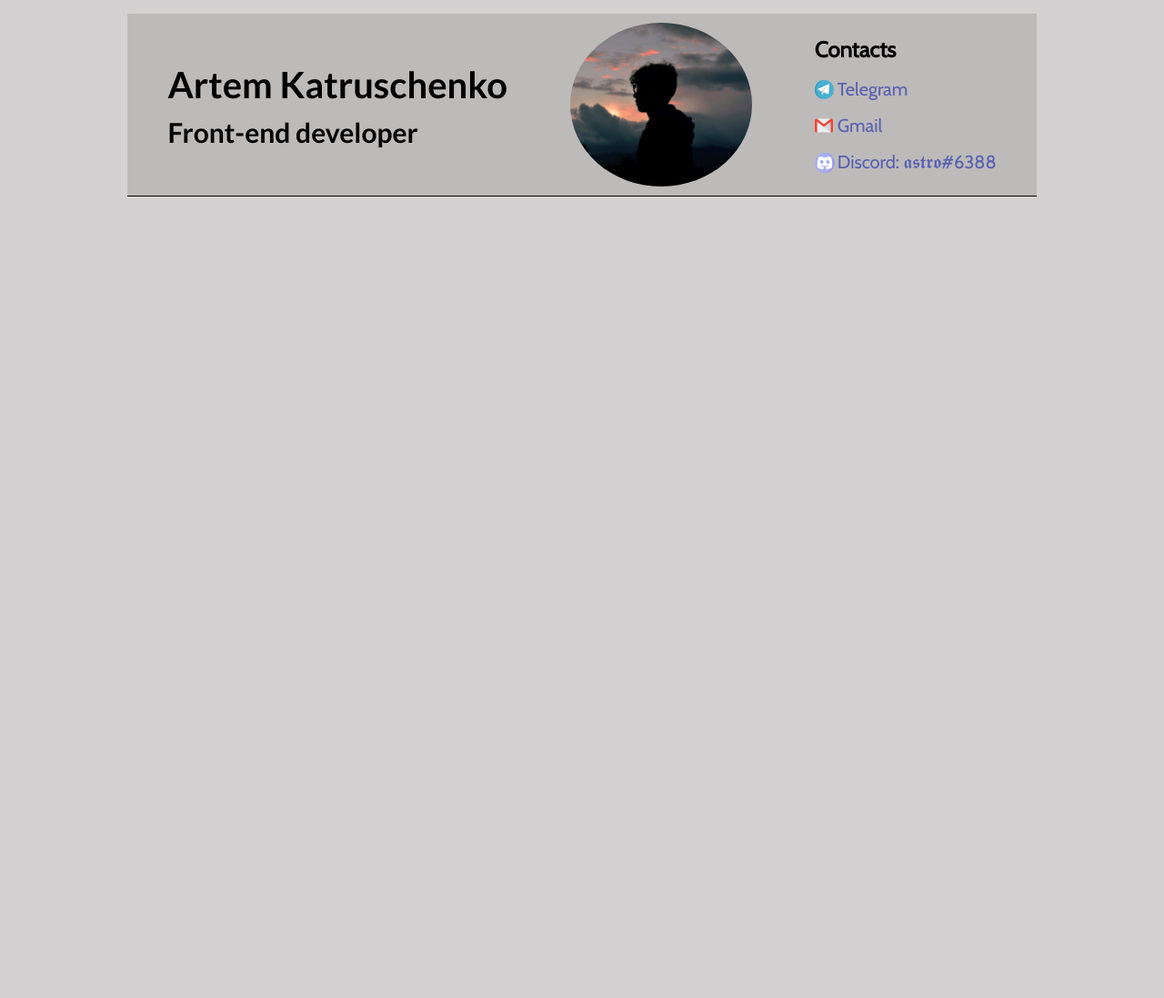
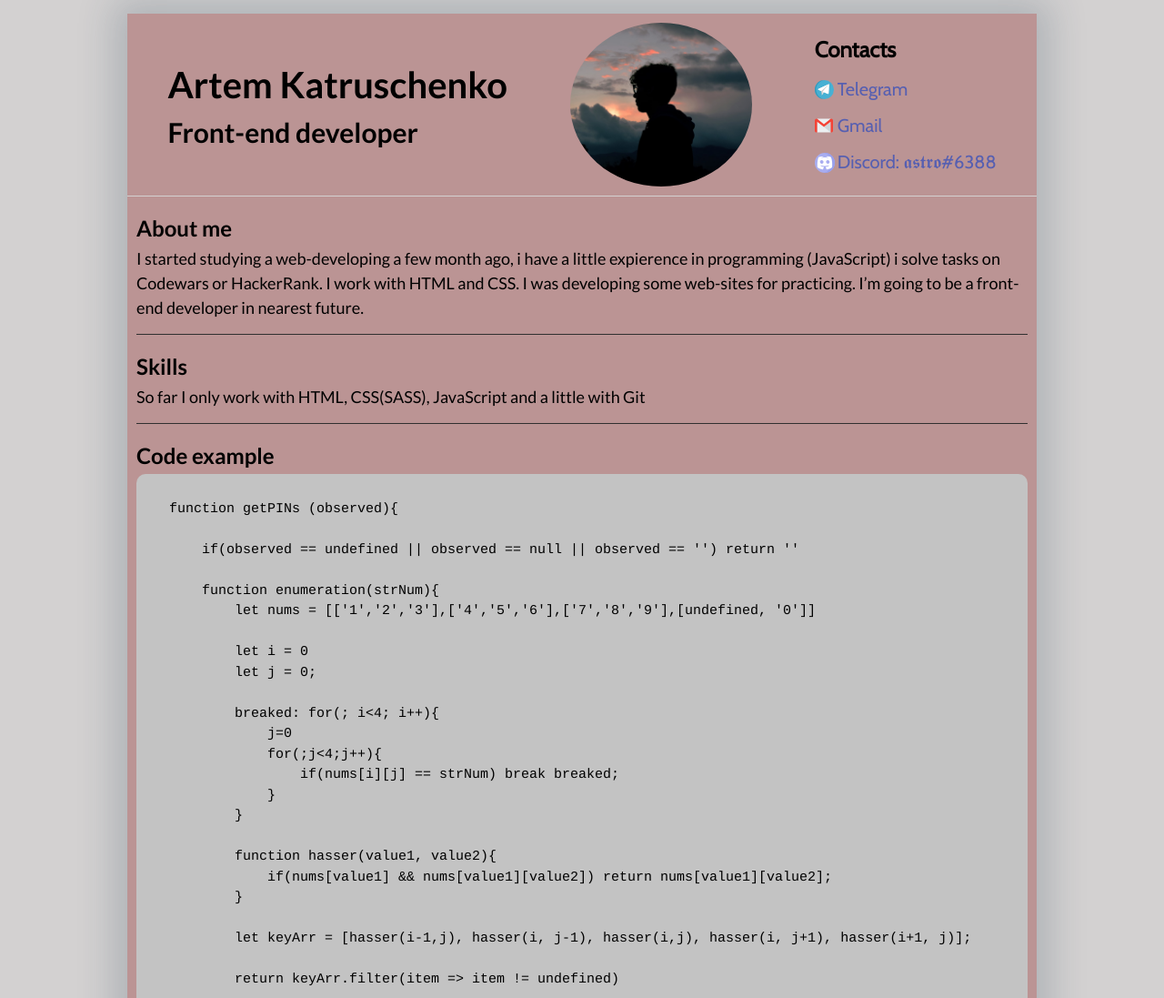
Before and after one commit to Astro2k19/rsschool-cv, a plain HTML site: page index.html in a window 1280 px wide. Shown: the top 1097 px of the page at 91% size. Before the commit the page ends 815 px from the top, so only its background shows below. Drawn offline with nearby package versions, Linux system fonts and the light colour scheme.

Commit message:
feat: create the middle main part

```diff
--- a/index.html
+++ b/index.html
@@ -39,12 +39,79 @@
                     </ul>
                 </div>
                 <div class="about__body">
+                    <ul class="body-about__content">
+                        <li class="body-about__item">
+                            <h1 class="body-about__title">About me</h1>
+                            <p class="body-about__text">I started studying a web-developing a few month ago, i have a little expierence in programming (JavaScript) i solve tasks on Codewars or HackerRank. I work with HTML and CSS. I was developing some web-sites for practicing. I’m going to be a front-end developer in nearest future.</p>
+                        </li>
+                        <li class="body-about__item">
+                            <h1 class="body-about__title">Skills</h1>
+                            <p class="body-about__text">So far I only work with HTML, CSS(SASS), JavaScript and a little with Git</p>
+                        </li>
+                        <li class="body-about__item">
+                            <h1 class="body-about__title">Code example</h1>
+                            <pre class="body-about__text">
 
+    function getPINs (observed){
+
+        if(observed == undefined || observed == null || observed == '') return ''
+
+        function enumeration(strNum){
+            let nums = [['1','2','3'],['4','5','6'],['7','8','9'],[undefined, '0']]
+
+            let i = 0
+            let j = 0;
+
+            breaked: for(; i&lt;4; i++){
+                j=0
+                for(;j&lt;4;j++){
+                    if(nums[i][j] == strNum) break breaked;
+                }
+            }
+
+            function hasser(value1, value2){
+                if(nums[value1] && nums[value1][value2]) return nums[value1][value2];
+            }
+
+            let keyArr = [hasser(i-1,j), hasser(i, j-1), hasser(i,j), hasser(i, j+1), hasser(i+1, j)];
+
+            return keyArr.filter(item =&gt; item != undefined)
+
+        }
+
+        let observedArr = [...observed];
+        let baseArr = enumeration(observedArr[0]);
+        let endArr = [];
+
+        for(let i = 1; i&lt;observedArr.length; i++){
+            let nowAddEnumeration = enumeration(observedArr[i])
+            for(let j = 0; j&lt;baseArr.length; j++){
+                for(let k = 0; k&lt;nowAddEnumeration.length; k++){
+                    endArr.push(baseArr[j] + nowAddEnumeration[k])
+                }
+            }
+            baseArr = [...endArr];
+            endArr = [];
+        }
+        return baseArr
+    }
+                        </pre>
+                        </li>
+                        <li class="body-about__item">
+                            <h1 class="body-about__title">Expierence</h1>
+                            <p class="body-about__text">I don’t have work experience. I study from YouTube videos and <a href="https://javascript.info/">The Modern JavaScript Tutorial</a> or <a href="https://developer.mozilla.org/ru/">MDN Web Docs</a>.</p>
+                        </li>
+                        <li class="body-about__item">
+                            <h1 class="body-about__title">Education</h1>
+                            <p class="body-about__text">I’m studying at the college(secondary special education).</p>
+                        </li>
+                        <li class="body-about__item">
+                            <h1 class="body-about__title">Enlish level</h1>
+                            <p class="body-about__text">My english level is B1. I have friends foreigners from other countries, i practice english with them, I also studied at an English school.</p>
+                        </li>
+                    </ul>
                 </div>
             </section>
-            <footer class="footer">
-
-            </footer>
         </main>
     </div>
 </body>
--- a/style.css
+++ b/style.css
@@ -5,8 +5,8 @@
   box-sizing: border-box;
 }
 
-ul[class],
-ol[class] {
+ul,
+ol {
   padding: 0;
 }
 
@@ -16,6 +16,8 @@ h1,
 h2,
 h3,
 h4,
+h5,
+h6,
 p,
 ul[class],
 ol[class],
@@ -24,7 +26,8 @@ figure,
 figcaption,
 blockquote,
 dl,
-dd {
+dd,
+pre {
   margin: 0;
 }
 
@@ -60,19 +63,23 @@ img {
 }
 
 .about{
-  background-color: #bdbaba;
+  background-color: #bb9494;
+  -webkit-box-shadow: 0px 0px 38px 15px rgba(34, 60, 80, 0.2);
+  -moz-box-shadow: 0px 0px 38px 15px rgba(34, 60, 80, 0.2);
+  box-shadow: 0px 0px 38px 15px rgba(34, 60, 80, 0.2);
 }
 
 .about__head{
     display: flex;
     justify-content: space-around;
     align-items: center;
-    border-bottom: 1px solid black;
+    border-bottom: 1px solid rgb(211, 209, 209);
     padding: 10px;
 }
 
 .item-about__title{
     font-size: 40px;
+    font-weight: 800;
 }
 
 .item-about__subtitle{
@@ -164,6 +171,44 @@ img {
 
 
 .about__body {
+  padding: 0 10px;
+  border-bottom: 1px solid rgb(211, 209, 209);
 }
+
+.body-about__item{
+  padding: 15px 0;
+  border-bottom: 1px solid rgb(48, 48, 48);
+}
+
+.body-about__item pre{
+  font-family: courier, monospace;
+  background-color: rgb(195 195 195);
+  padding: 5px 0;
+  border-radius: 10px;
+  font-size: 15px;
+}
+
+.body-about__item:last-child{
+  border-bottom: none;
+}
+.body-about__title{
+  line-height: 40px;
+}
+
+.body-about__text{
+  font-size: 18px;
+}
+
 .footer {
+  background-color: #977777;
 }
+
+.footer-content{
+  display: flex;
+  justify-content: space-around;
+  padding: 30px 0 0 0;
+
+}
+.create__year{
+  text-align: center;
+}
```
Also changed, not shown: icons/free-icon-github-logo-25231.svg (added), icons/rs_school_js.svg (renamed from rs_school_js.svg).
